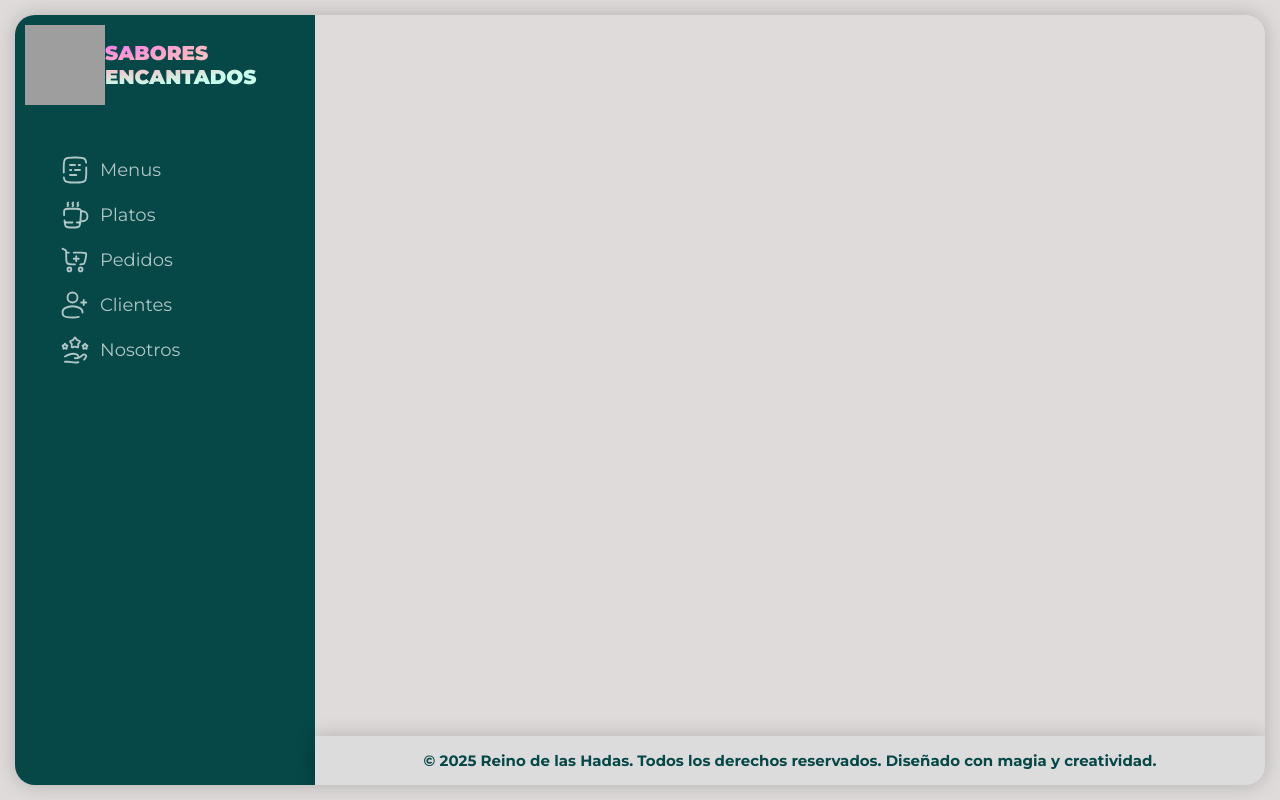
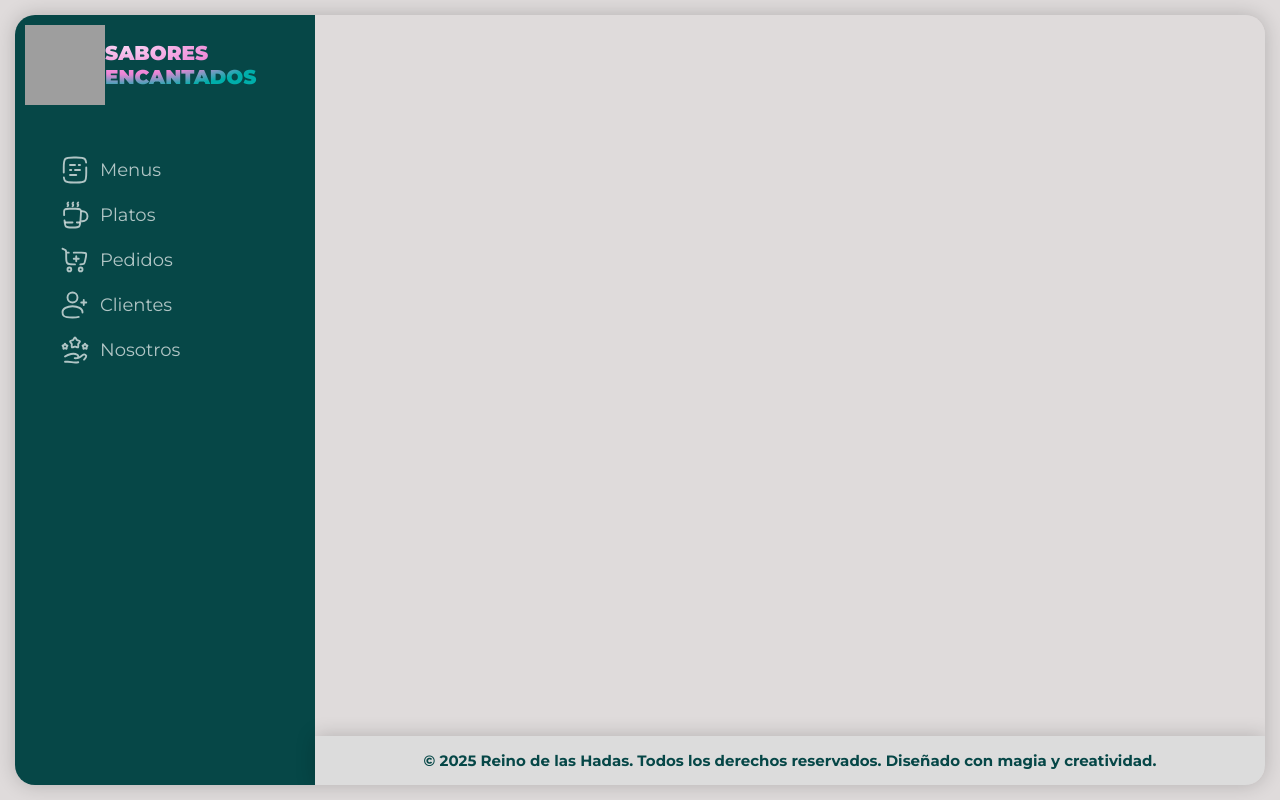
Before and after one commit to bymarium/11-angular-routing, an Angular app: page / in a window 1280 px wide. Built offline with nearby package versions, Linux system fonts and the light colour scheme; grey boxes are pictures that could not be loaded.

Commit message:
change footer background

```diff
--- a/src/app/components/footer/footer.component.scss
+++ b/src/app/components/footer/footer.component.scss
@@ -3,7 +3,7 @@
 .footer {
   width: calc(100%);
   padding: 15px;
-  background-color: variables.$green-transparent;
+  background-color: variables.$white-20;
   box-shadow: variables.$box-shadow;
 
   &__copyright {
--- a/src/app/ui/styles/variables.scss
+++ b/src/app/ui/styles/variables.scss
@@ -1,7 +1,7 @@
 $background-color: #dfdbdb;
 $green: #064747;
-$green-transparent: #dcdcdc;
-$radial-gradient: radial-gradient(86% 86% at 6% 9%, #fa7de9 0%, #ffb6c2 50%, #c7ffec 100%);
+$white-20: #dcdcdc;
+$radial-gradient: radial-gradient(86% 100% at 10% 9%, #fad4f3 0%, #ee84d6 60%, #00aeaa 90%);
 $box-shadow: 0 0 20px rgba(0, 0, 0, 0.2);
 $white-transparent: rgba(255, 255, 255, 0.685);
 $white: #fff;
```
